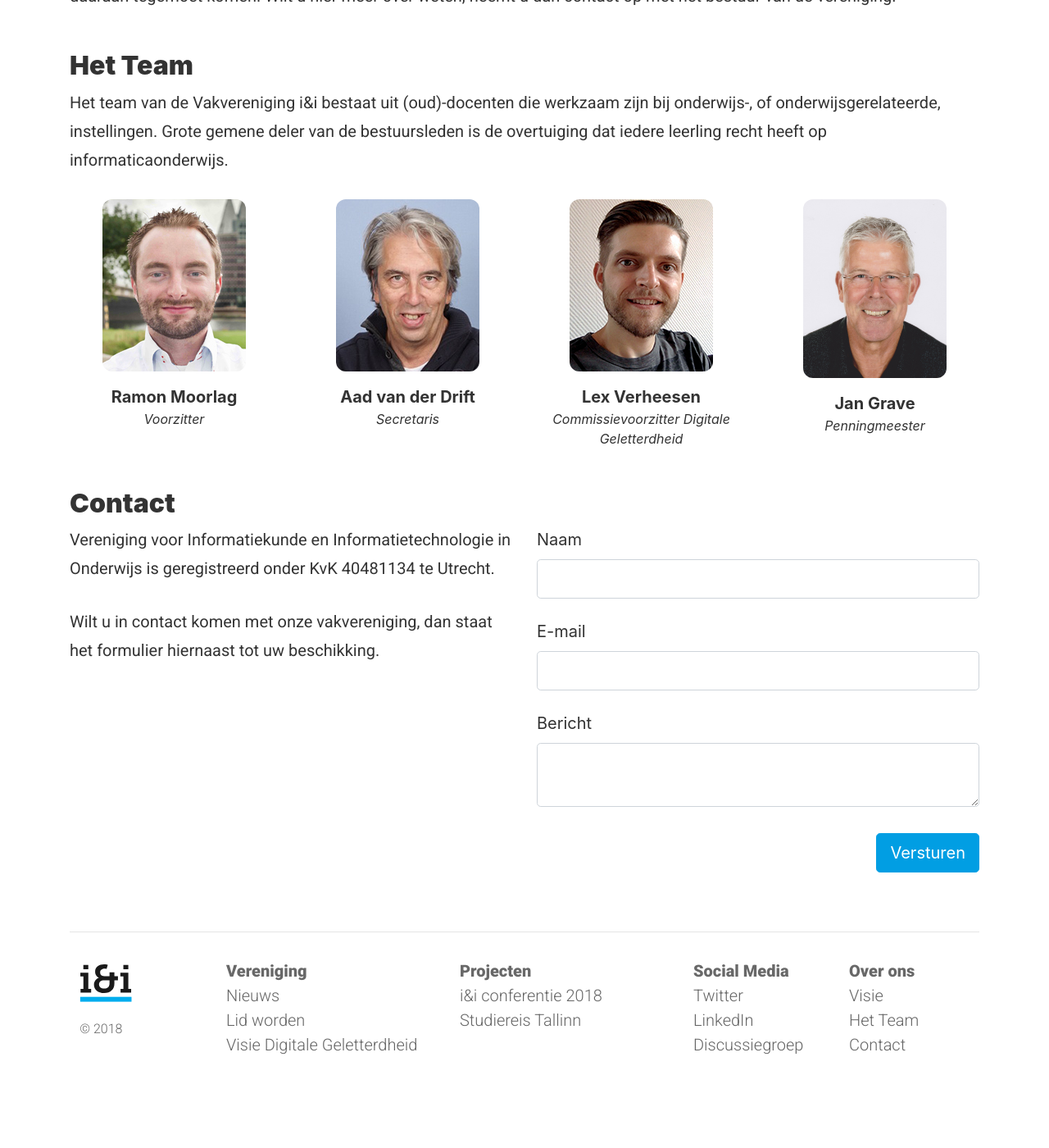
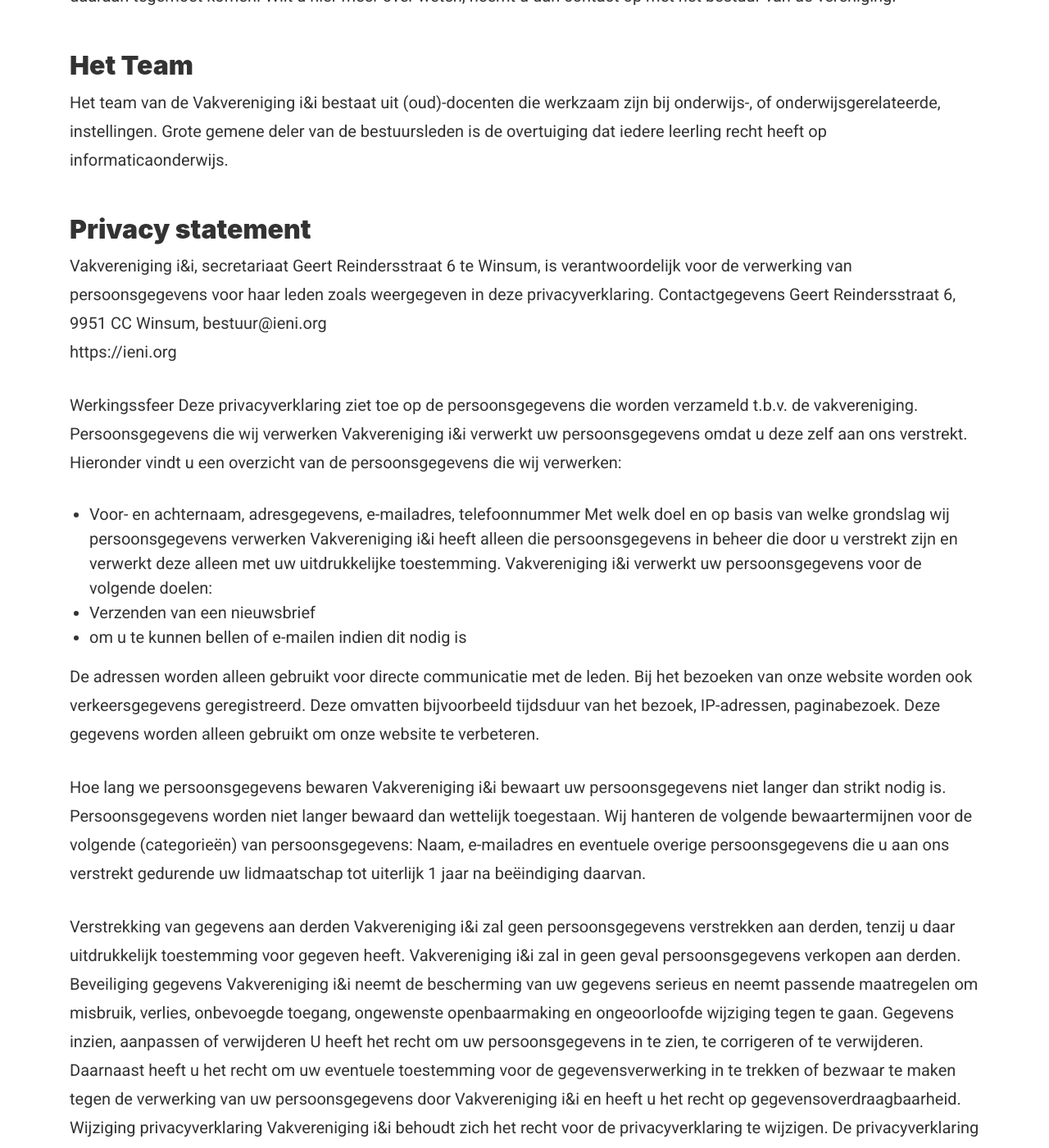
Before and after one commit to ieni/website, a Jekyll site: the page built from _pages/over-ons.md, in a window 1280 px wide and 1400 px high, scrolled down 1566 px. Shown: the whole window at 82% size. Built offline with Jekyll 4.4.1, drawn with Linux system fonts in a browser that asks for light colours; before the commit the page ends 2887 px from its top, so only the background shows below that; some of the changed text lies outside the part shown.

Commit message:
Update over-ons.md

```diff
--- a/_pages/over-ons.md
+++ b/_pages/over-ons.md
@@ -20,6 +20,43 @@
 
 ## Het Team
 Het team van de Vakvereniging i&i bestaat uit (oud)-docenten die werkzaam zijn bij onderwijs-, of onderwijsgerelateerde, instellingen. Grote gemene deler van de bestuursleden is de overtuiging dat iedere leerling recht heeft op informaticaonderwijs.
+
+## Privacy statement
+
+Vakvereniging i&i, secretariaat Geert Reindersstraat 6 te Winsum, is verantwoordelijk voor de verwerking van persoonsgegevens voor haar leden zoals weergegeven in deze privacyverklaring.
+Contactgegevens
+Geert Reindersstraat 6, 9951 CC Winsum,
+bestuur@ieni.org
+https://ieni.org
+
+Werkingssfeer
+Deze privacyverklaring ziet toe op de persoonsgegevens die worden verzameld t.b.v. de vakvereniging.
+Persoonsgegevens die wij verwerken
+Vakvereniging i&i verwerkt uw persoonsgegevens omdat u deze zelf aan ons verstrekt. Hieronder vindt u een overzicht van de persoonsgegevens die wij verwerken:
+- Voor- en achternaam, adresgegevens, e-mailadres, telefoonnummer
+Met welk doel en op basis van welke grondslag wij persoonsgegevens verwerken
+Vakvereniging i&i heeft alleen die persoonsgegevens in beheer die door u verstrekt zijn en verwerkt deze alleen met uw uitdrukkelijke toestemming. Vakvereniging i&i verwerkt uw persoonsgegevens voor de volgende doelen:
+- Verzenden van een nieuwsbrief
+- om u te kunnen bellen of e-mailen indien dit nodig is
+
+De adressen worden alleen gebruikt voor directe communicatie met de leden.
+Bij het bezoeken van onze website worden ook verkeersgegevens geregistreerd. Deze omvatten bijvoorbeeld tijdsduur van het bezoek, IP-adressen, paginabezoek. Deze gegevens worden alleen gebruikt om onze website te verbeteren.
+
+Hoe lang we persoonsgegevens bewaren
+Vakvereniging i&i bewaart uw persoonsgegevens niet langer dan strikt nodig is. Persoonsgegevens worden niet langer bewaard dan wettelijk toegestaan.
+Wij hanteren de volgende bewaartermijnen voor de volgende (categorieën) van persoonsgegevens:
+Naam, e-mailadres en eventuele overige persoonsgegevens die u aan ons verstrekt gedurende uw lidmaatschap tot uiterlijk 1 jaar na beëindiging daarvan.
+
+Verstrekking van gegevens aan derden
+Vakvereniging i&i zal geen persoonsgegevens verstrekken aan derden, tenzij u daar uitdrukkelijk toestemming voor gegeven heeft.
+Vakvereniging i&i zal in geen geval persoonsgegevens verkopen aan derden.
+Beveiliging gegevens
+Vakvereniging i&i neemt de bescherming van uw gegevens serieus en neemt passende maatregelen om misbruik, verlies, onbevoegde toegang, ongewenste openbaarmaking en ongeoorloofde wijziging tegen te gaan.
+Gegevens inzien, aanpassen of verwijderen
+U heeft het recht om uw persoonsgegevens in te zien, te corrigeren of te verwijderen. Daarnaast heeft u het recht om uw eventuele toestemming voor de gegevensverwerking in te trekken of bezwaar te maken tegen de verwerking van uw persoonsgegevens door Vakvereniging i&i en heeft u het recht op gegevensoverdraagbaarheid.
+Wijziging privacyverklaring
+Vakvereniging i&i behoudt zich het recht voor de privacyverklaring te wijzigen. De privacyverklaring is online beschikbaar voor inzage en kan op ieder gewenst moment geraadpleegd worden om zicht te krijgen op eventuele wijzigingen.
+
 
 {% assign members = site.team | sort:"order" %}
 <div class="row members">
```
